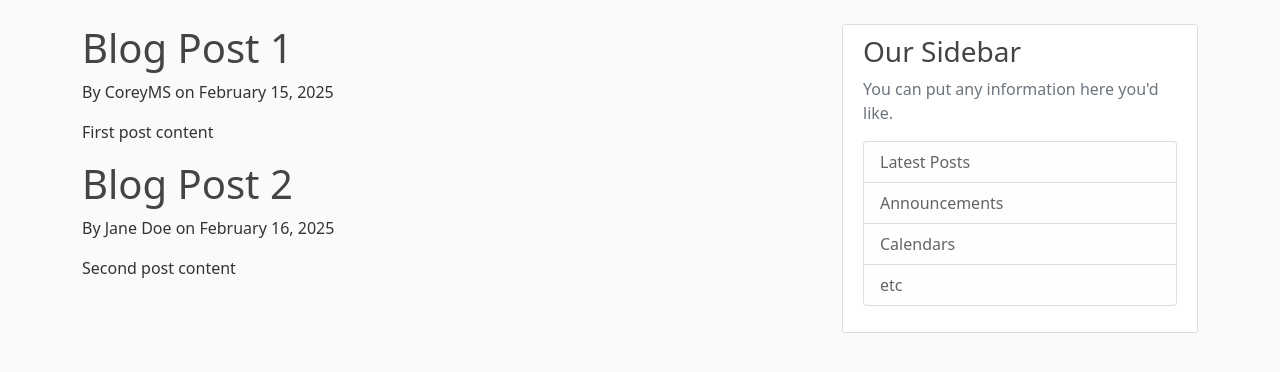
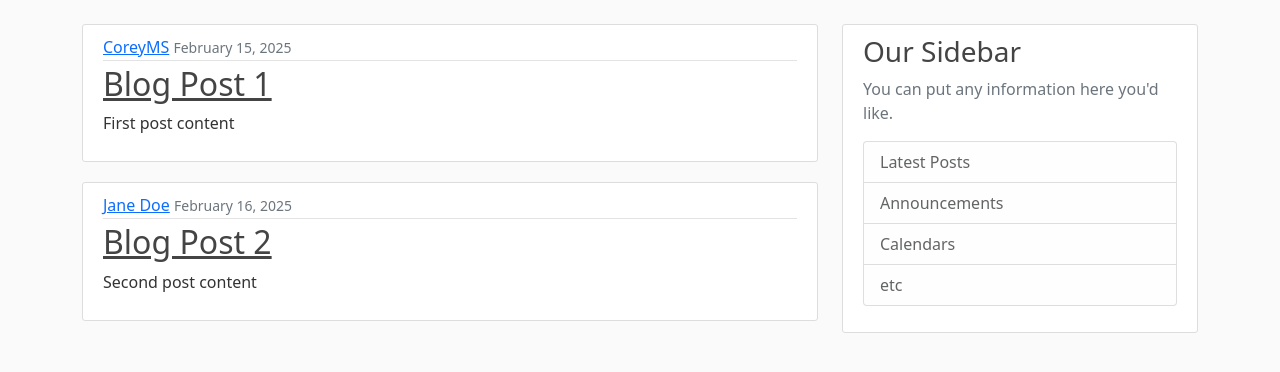
Before and after one commit to fugu69/Django-Blog-Project, a Django app: page / in a window 1280 px wide. Shown: the part 56-428 px from the top of the page. Run offline with Django 5.2, Linux system fonts and the light colour scheme.

Commit message:
home page styling applied

```diff
--- a/blog_app/templates/blog_app/home.html
+++ b/blog_app/templates/blog_app/home.html
@@ -3,9 +3,15 @@
 
 {% block content %}
     {% for post in posts %}
-        {% comment %} for variables {{ variable }} is used {% endcomment %}
-        <h1>{{ post.title }}</h1>
-        <p>By {{ post.author }} on {{ post.date_posted }}</p>  {# Fixed issue here #}
-        <p>{{ post.content }}</p>
+        <article class="media content-section">
+            <div class="media-body">
+            <div class="article-metadata">
+                <a class="mr-2" href="#">{{ post.author }}</a>
+                <small class="text-muted">{{ post.date_posted }}</small>
+            </div>
+            <h2><a class="article-title" href="#">{{ post.title }}</a></h2>
+            <p class="article-content">{{ post.content }}</p>
+            </div>
+        </article>
     {% endfor %}
 {% endblock content %}
```
